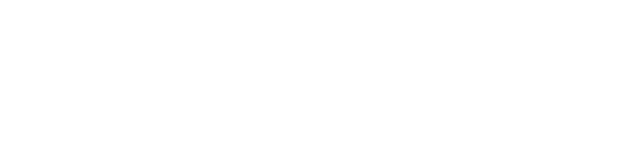
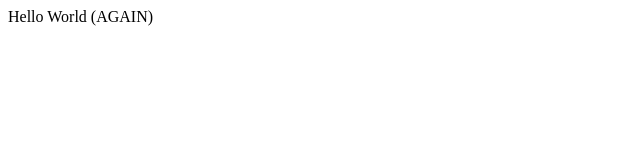
Before and after one commit to zscheinfeld/Interaction-Lab-2026-HW, a plain HTML site: page HW 1/project1.html in a window 1280 px wide. Shown: the whole page, without its empty margins (0-640 px from the left). Drawn offline with Linux system fonts and the light colour scheme.

Commit message:
Homework 2 Text

```diff
--- a/HW 1/project1.html
+++ b/HW 1/project1.html
@@ -13,9 +13,7 @@
         <link rel="stylesheet" href="">
     </head>
     <body>
-        <!--[if lt IE 7]>
-            <p class="browsehappy">You are using an <strong>outdated</strong> browser. Please <a href="#">upgrade your browser</a> to improve your experience.</p>
-        <![endif]-->
+        Hello World (AGAIN)
 
         <script src="" async defer></script>
     </body>
```
